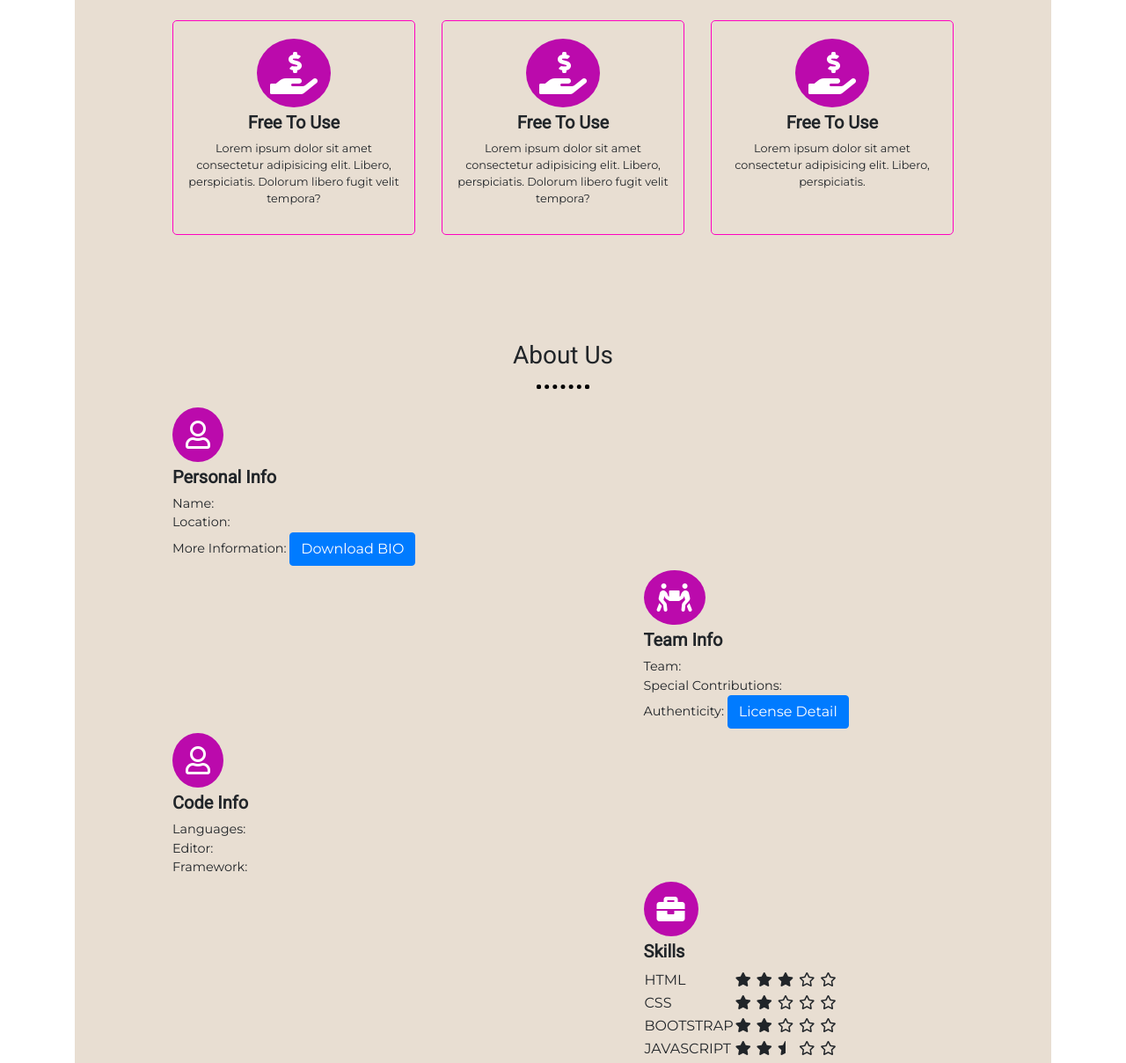
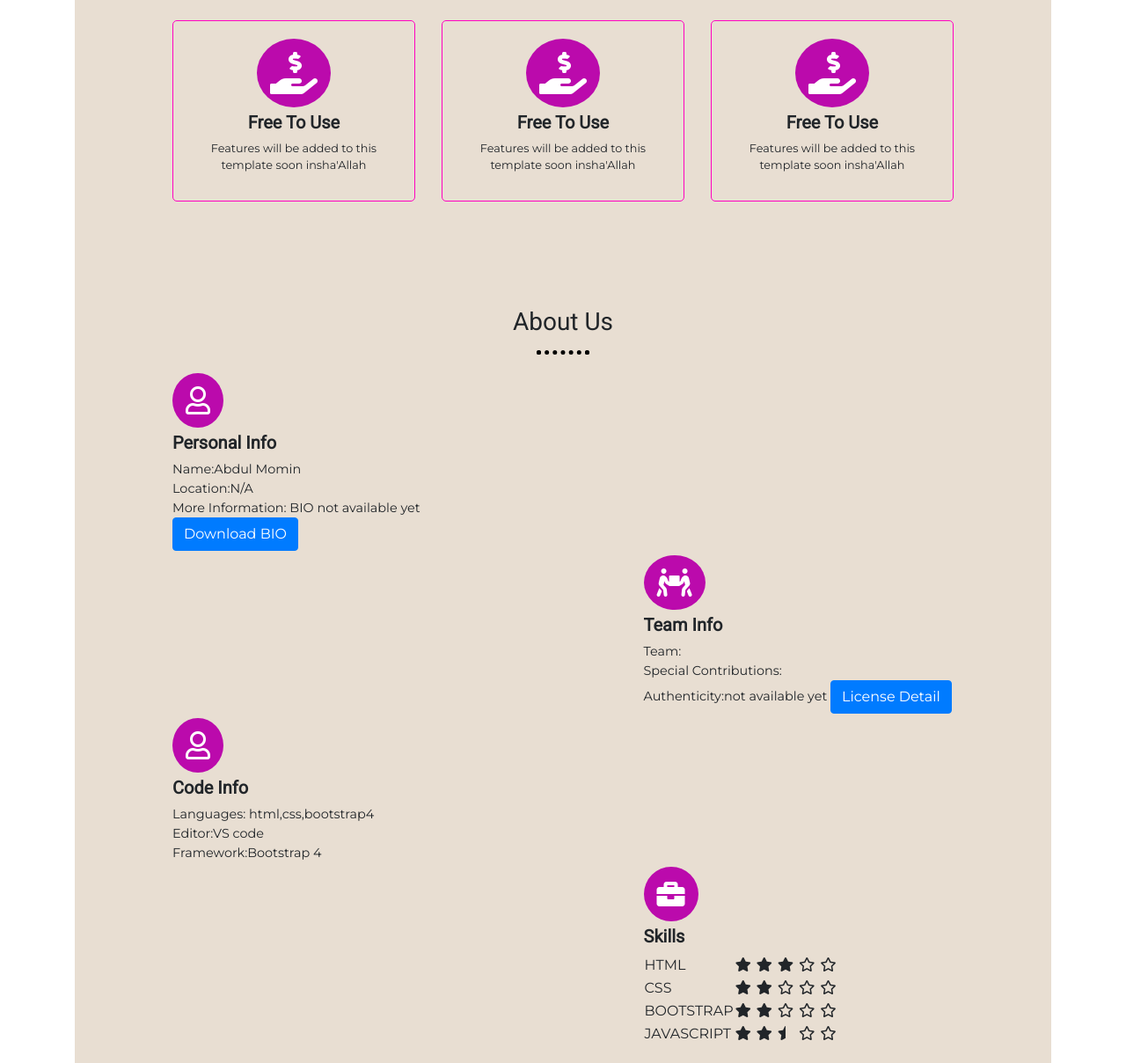
Before and after one commit to abd-ulmomin/read-islamic, a plain HTML site: page index.html in a window 1280 px wide. Shown: the part 693-1901 px from the top of the page at 88% size. Drawn offline with nearby package versions, Linux system fonts and the light colour scheme.

Commit message:
Update index.html

```diff
--- a/index.html
+++ b/index.html
@@ -4,7 +4,7 @@
     <meta charset="UTF-8">
     <meta http-equiv="X-UA-Compatible" content="IE=edge">
     <meta name="viewport" content="width=device-width, initial-scale=1.0">
-    <title>Read-Islamic</title>
+    <title>Read Islamic</title>
     <!-- font awesome -->
     <link rel="stylesheet" href="https://cdnjs.cloudflare.com/ajax/libs/font-awesome/5.15.3/css/all.min.css" integrity="sha512-iBBXm8fW90+nuLcSKlbmrPcLa0OT92xO1BIsZ+ywDWZCvqsWgccV3gFoRBv0z+8dLJgyAHIhR35VZc2oM/gI1w==" crossorigin="anonymous" referrerpolicy="no-referrer" />
     <link rel="stylesheet" href="https://cdn.jsdelivr.net/npm/bootstrap@4.5.3/dist/css/bootstrap.min.css" integrity="sha384-TX8t27EcRE3e/ihU7zmQxVncDAy5uIKz4rEkgIXeMed4M0jlfIDPvg6uqKI2xXr2" crossorigin="anonymous">
@@ -50,7 +50,7 @@
                 <div class="banner-container d-flex justify-content-center align-items-center ">
                     <div class="banner-contents text-center">
                         <h1 class="font-weight-bolder mb-5 text-white">Start Learning Now ! </h1>
-                        <button class="btn btn-primary mr-3 btn-lg" onclick="location.href='#tutorial'"><i class="fas fa-book-reader mr-2"></i> Study Material</button>
+                        <button class="btn btn-primary mr-3 btn-lg" onclick="location.href='#read'"><i class="fas fa-book-reader mr-2"></i> Study Material</button>
                         <button class="btn btn-primary mr-3 btn-lg" onclick="window.open('https://youtu.be/5dpckTudAoY')"><i class="fab fa-youtube mr-2"></i> About Abu Bakr (ra.)</button>
 
                     </div>
@@ -64,7 +64,7 @@
                 <div class="features-col">
                   <i class="fas fa-hand-holding-usd fa-3x icon-style rounded-circle"></i>
                   <h5 class="font-weight-bold">Free To Use </h5>
-                  <p class="small">Lorem ipsum dolor sit amet consectetur adipisicing elit. Libero, perspiciatis. Dolorum libero fugit velit tempora?</p>
+                  <p class="small">Features will be added to this template soon insha'Allah</p>
 
                 </div>
               </div>
@@ -72,7 +72,7 @@
                 <div class="features-col">
                   <i class="fas fa-hand-holding-usd fa-3x icon-style rounded-circle"></i>
                   <h5 class="font-weight-bold">Free To Use </h5>
-                  <p class="small">Lorem ipsum dolor sit amet consectetur adipisicing elit. Libero, perspiciatis. Dolorum libero fugit velit tempora?</p>
+                  <p class="small">Features will be added to this template soon insha'Allah</p>
 
                 </div>
               </div>
@@ -80,7 +80,7 @@
                 <div class="features-col">
                   <i class="fas fa-hand-holding-usd fa-3x icon-style rounded-circle"></i>
                   <h5 class="font-weight-bold">Free To Use </h5>
-                  <p class="small">Lorem ipsum dolor sit amet consectetur adipisicing elit. Libero, perspiciatis. </p>
+                  <p class="small">Features will be added to this template soon insha'Allah</p>
 
                 </div>
               </div>
@@ -97,9 +97,9 @@
                 <div class="basic-desc text-center text-lg-left">
                   <i class="far fa-user fa-2x icon-style rounded-circle"></i>
                   <h5 class="font-weight-bolder">Personal Info</h5>
-                  <p>Name:</p>
-                  <p>Location:</p>
-                  <p>More Information:  <a href="#" target="blank">
+                  <p>Name:Abdul Momin</p>
+                  <p>Location:N/A</p>
+                  <p>More Information: BIO not available yet  <a href="" target="blank">
                   <button class="btn btn-primary">Download BIO</button>
                     </a>
                   </p>
@@ -115,7 +115,7 @@
                   <h5 class="font-weight-bolder">Team Info</h5>
                   <p>Team:</p>
                   <p>Special Contributions: </p>
-                  <p>Authenticity: <a href="#" target="blank">
+                  <p>Authenticity:not available yet <a href="" target="blank">
                   <button class="btn btn-primary">License Detail</button>
                     </a>
                   </p>
@@ -129,9 +129,9 @@
                 <div class="basic-desc text-center text-lg-left">
                   <i class="far fa-user fa-2x icon-style rounded-circle"></i>
                   <h5 class="font-weight-bolder">Code Info</h5>
-                  <p>Languages:</p>
-                  <p>Editor:</p>
-                  <p>Framework:</p>
+                    <p>Languages: html,css,bootstrap4</p>
+                  <p>Editor:VS code</p>
+                  <p>Framework:Bootstrap 4</p>
 
 
                 </div>
@@ -202,7 +202,7 @@
                   <img class="card-img-top" src="quranCover.jpeg" alt="quranCover">
                   <div class="card-body text-center">
                     <h3 class="card-title font-weight-bolder">Al - Qur'an</h3>
-                    <a href="https://quran.com/" target="blank" class="stretched-link">Read al-qur'an </a>
+                    <a href="https://quran.com/1" target="blank" class="stretched-link">Read al-qur'an Chapter:1 </a>
                   </div>
                 </div>
 
@@ -212,7 +212,7 @@
                   <img class="card-img-top" src="quranCover.jpeg" alt="quranCover">
                   <div class="card-body text-center">
                     <h3 class="card-title font-weight-bolder">Al - Qur'an</h3>
-                    <a href="https://quran.com/" target="blank" class="stretched-link">Read al-qur'an </a>
+                    <a href="https://quran.com/2" target="blank" class="stretched-link">Read al-qur'an Chapter:2 </a>
                   </div>
                 </div>
 
@@ -222,7 +222,7 @@
                   <img  class="card-img-top" src="quranCover.jpeg" alt="quranCover">
                   <div class="card-body text-center">
                     <h3 class="card-title font-weight-bolder">Al - Qur'an</h3>
-                    <a href="https://quran.com/" target="blank" class="stretched-link">Read al-qur'an </a>
+                    <a href="https://quran.com/3" target="blank" class="stretched-link">Read al-qur'an Chapter:3 </a>
                   </div>
                 </div>
 
@@ -232,7 +232,7 @@
                   <img class="card-img-top" src="quranCover.jpeg" alt="quranCover">
                   <div class="card-body text-center">
                     <h3 class="card-title font-weight-bolder">Al - Qur'an</h3>
-                    <a href="https://quran.com/" target="blank" class="stretched-link">Read al-qur'an </a>
+                    <a href="https://quran.com/4" target="blank" class="stretched-link">Read al-qur'an Chapter:4</a>
                   </div>
                 </div>
 
```
